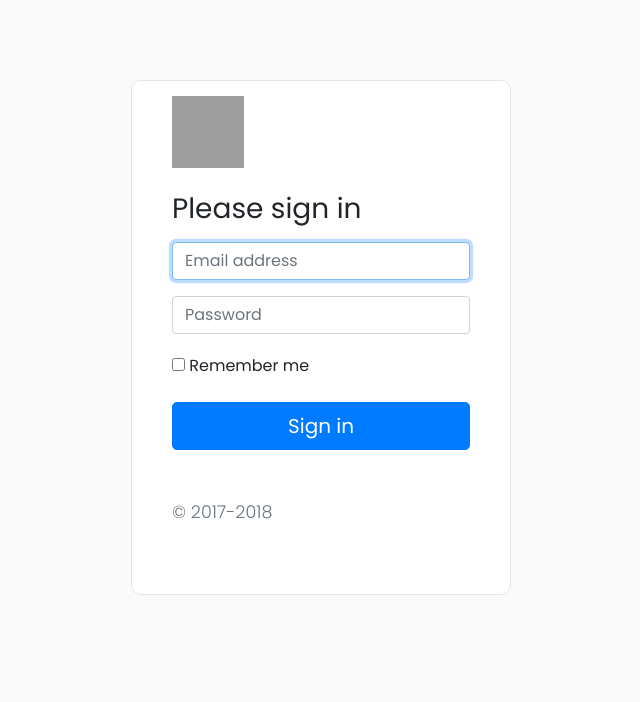
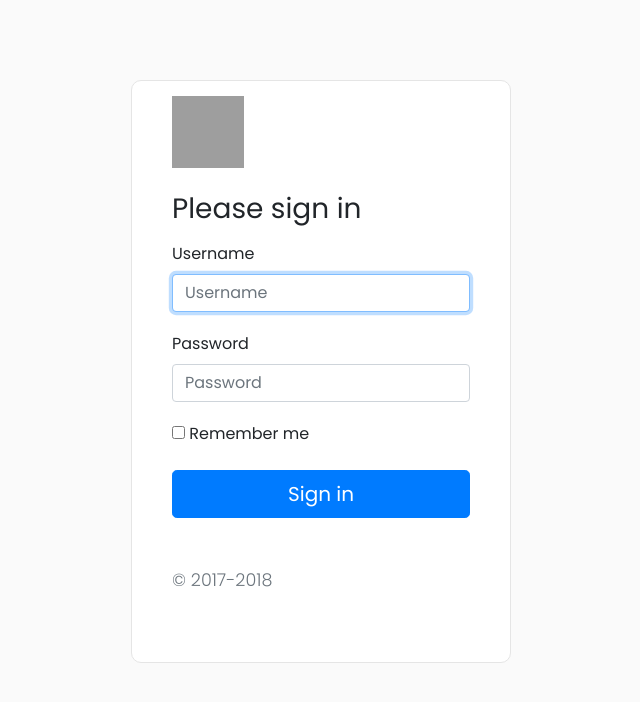
Before and after one commit to newbies4/fighting, a CodeIgniter app: page /fighting/index.php/admin_controller/admin_login in a window 1280 px wide. Shown: the top 702 px of the page, without its empty margins (319-959 px from the left). Run offline with CodeIgniter, Linux system fonts and the light colour scheme; some libraries are stand-ins or nearby versions; grey boxes are pictures that could not be loaded.

Commit message:
Admin Login,not working, added red error message

```diff
--- a/application/views/admin/add_employee.php
+++ b/application/views/admin/add_employee.php
@@ -45,6 +45,6 @@
     <a class="btn btn-primary" href="<?php echo base_url();?>admin_controller/employee">Back</a>
 
 
-    <?= form_close() ?>
+    <?= form_close(); ?>
   </div>
 <!-- </div> end of div.container -->
--- a/application/views/admin/admin_login.php
+++ b/application/views/admin/admin_login.php
@@ -1,21 +1,29 @@
 <div class="admin-login-wrapper">
-<form class="admin-login-form-signin">
+<!-- <form class="admin-login-form-signin"> -->
+<?= form_open('Login_controller/login', 'class="admin-login-form-signin"') ?>
+
     <img class="mb-4" src="../../assets/brand/bootstrap-solid.svg" alt="" width="72" height="72">
     <h1 class="h3 mb-3 font-weight-normal">Please sign in</h1>
+
     <div class="form-group">
-        <label for="inputEmail" class="sr-only">Email address</label>
-        <input type="email" id="inputEmail" class="form-control" placeholder="Email address" required autofocus>
+        <label for="username">Username</label>
+        <input type="text" id="username" class="form-control <?= (form_error('username') == '' ? '':'is-invalid') ?>" name="username" placeholder="Username" required autofocus>
+        <?= form_error('firstname'); ?>
     </div>
+
     <div class="form-group">
-        <label for="inputPassword" class="sr-only">Password</label>
-        <input type="password" id="inputPassword" class="form-control" placeholder="Password" required>
+        <label for="password">Password</label>
+        <input type="password" id="password" class="form-control <?= (form_error('password') == '' ? '':'is-invalid') ?>" name="password" placeholder="Password" required>
+        <?= form_error('password'); ?>
     </div>
+
     <div class="checkbox mb-3">
     <label>
         <input type="checkbox" value="remember-me"> Remember me
     </label>
     </div>
+
     <button class="btn btn-lg btn-primary btn-block" type="submit">Sign in</button>
     <p class="mt-5 mb-3 text-muted">&copy; 2017-2018</p>
-</form>
+<?= form_close(); ?>
 </div>
```
Also changed, not shown: application/controllers/Employee_controller.php (+8 -0 lines), application/controllers/Login_controller.php (added, +153 -0 lines), application/models/Login_model.php (added, +28 -0 lines).
